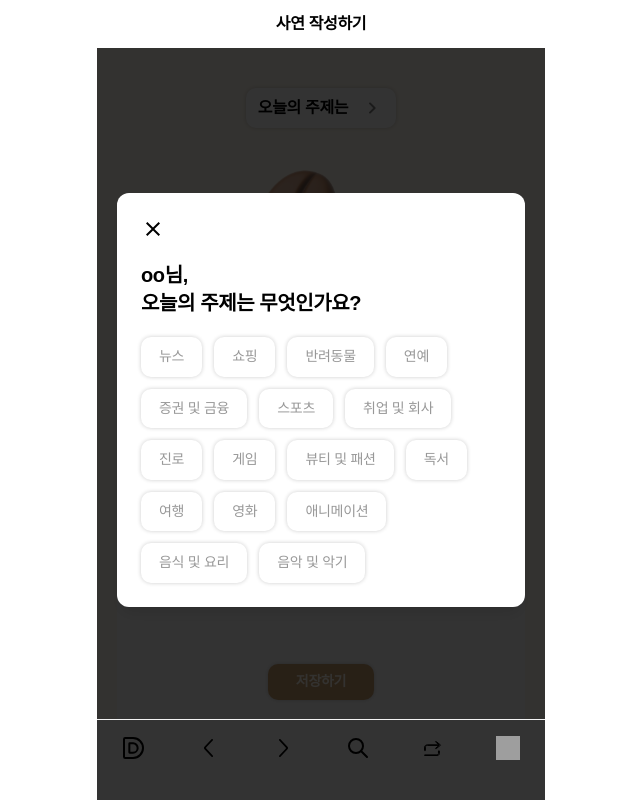
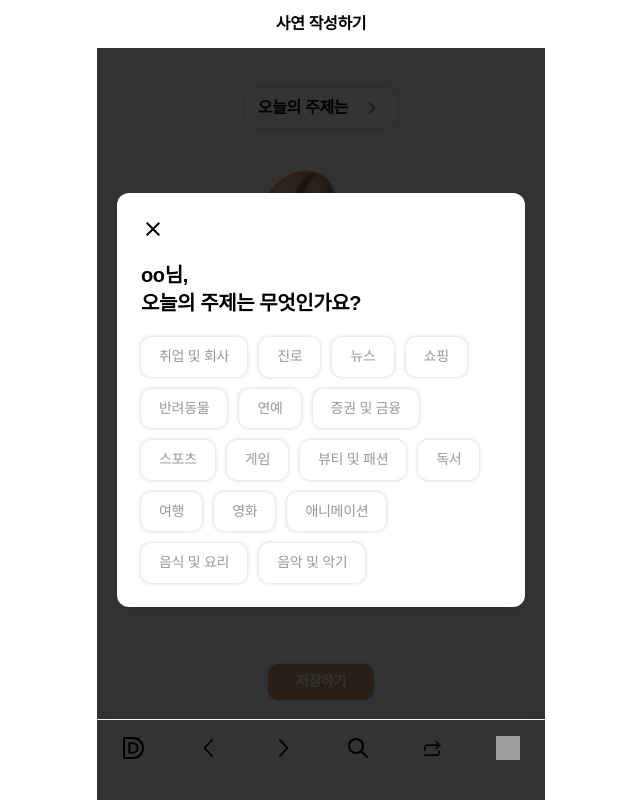
Before and after one commit to LatteChat/Latte-Frontend, a Next.js app: page /latte-chat/letters/new in a window 1280 px wide. Both pictures are taken after a click on the button "오늘의 주제는". Shown: the whole page, without its empty margins (319-959 px from the left). Built offline with nearby package versions, Linux system fonts and the light colour scheme; grey boxes are pictures that could not be loaded; a web font is replaced by a local one.

Commit message:
fix: 카테고리 잘못된 value 수정

```diff
--- a/src/features/letter/create/components/CategorySelectorModal/index.tsx
+++ b/src/features/letter/create/components/CategorySelectorModal/index.tsx
@@ -1,17 +1,18 @@
 import CategoryTag from '@/features/user/onboarding/components/CategoryTag'
+import { Category } from '@/shared/types/Category'
 
-const CATEGORIES = [
+const CATEGORIES: { label: string; value: Category }[] = [
+  { label: '취업 및 회사', value: 'CAREER' },
+  { label: '진로', value: 'EDUCATION' },
   { label: '뉴스', value: 'NEWS' },
   { label: '쇼핑', value: 'SHOPPING' },
-  { label: '반려동물', value: 'PET' },
+  { label: '반려동물', value: 'PETS' },
   { label: '연예', value: 'ENTERTAINMENT' },
   { label: '증권 및 금융', value: 'FINANCE' },
   { label: '스포츠', value: 'SPORTS' },
-  { label: '취업 및 회사', value: 'JOB' },
-  { label: '진로', value: 'CAREER' },
   { label: '게임', value: 'GAME' },
   { label: '뷰티 및 패션', value: 'BEAUTY_FASHION' },
-  { label: '독서', value: 'BOOK' },
+  { label: '독서', value: 'BOOKS' },
   { label: '여행', value: 'TRAVEL' },
   { label: '영화', value: 'MOVIE' },
   { label: '애니메이션', value: 'ANIMATION' },
```
